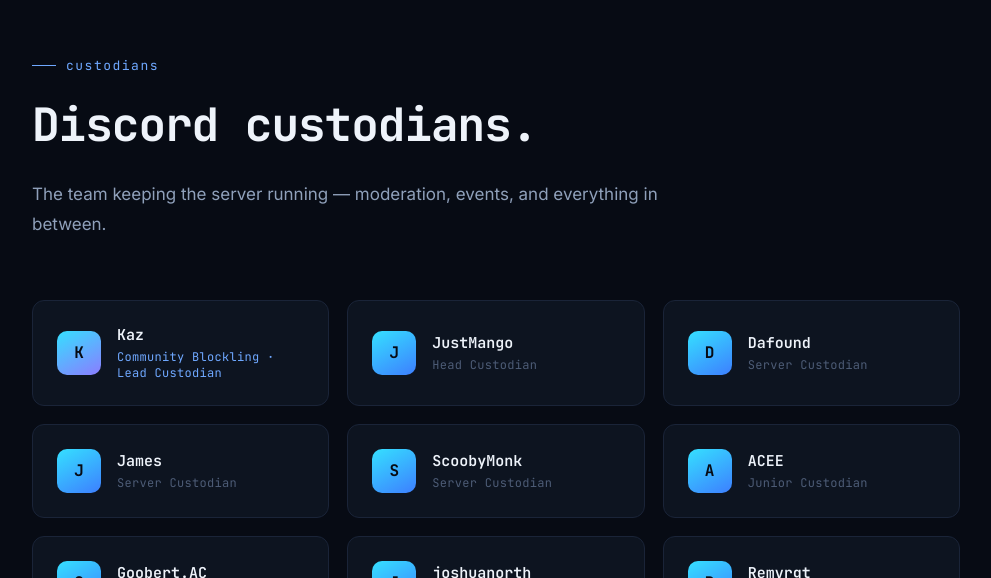
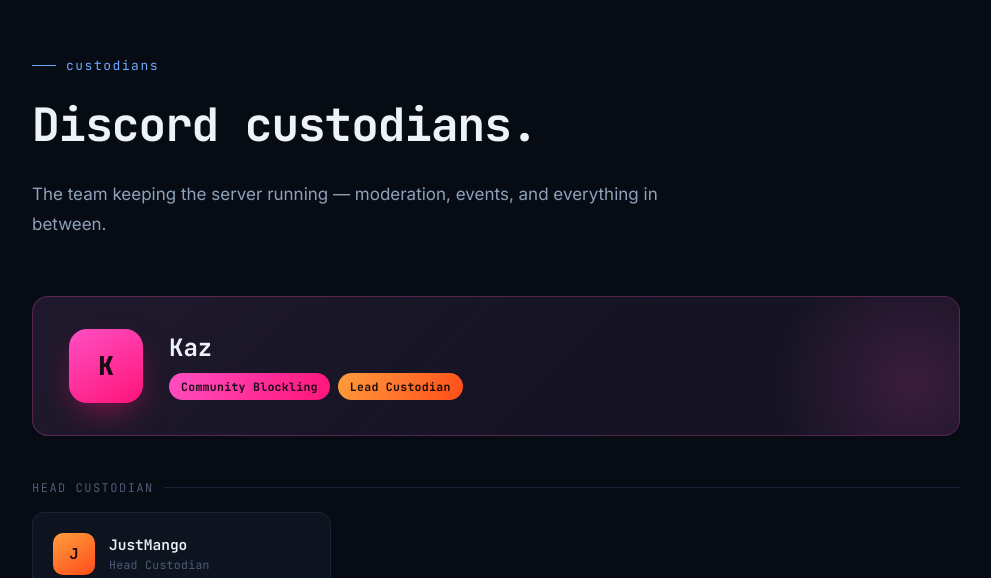
Before and after one commit to dickinsonethan45-collab/amb1.website, a plain HTML site: page index.html in a window 1280 px wide. Shown: the part 2222-2800 px from the top of the page, without its empty margins (144-1135 px from the left). Drawn offline with Linux system fonts and the light colour scheme.

Commit message:
Update index.html

```diff
--- a/index.html
+++ b/index.html
@@ -246,49 +246,130 @@
   }
 
   /* custodians */
+  :root{
+    --role-orange-1:#ff9d3d;
+    --role-orange-2:#ff4d1a;
+    --role-pink-1:#ff4fc3;
+    --role-pink-2:#ff1478;
+    --role-silver-1:#c9d4e3;
+    --role-silver-2:#7c8aa0;
+  }
+
+  .cust-featured{
+    margin-top:56px;
+    display:flex;
+    align-items:center;
+    gap:26px;
+    background:linear-gradient(135deg, rgba(255,79,195,0.08), rgba(255,20,120,0.03) 60%), var(--bg-panel);
+    border:1px solid rgba(255,79,195,0.28);
+    border-radius:16px;
+    padding:32px 36px;
+    position:relative;
+    overflow:hidden;
+  }
+  .cust-featured::after{
+    content:"";
+    position:absolute;top:-40%;right:-10%;
+    width:280px;height:280px;
+    background:radial-gradient(circle, rgba(255,79,195,0.16) 0%, transparent 70%);
+    pointer-events:none;
+  }
+  .cust-avatar-lg{
+    width:74px;height:74px;
+    border-radius:18px;
+    flex-shrink:0;
+    display:flex;align-items:center;justify-content:center;
+    font-family:'JetBrains Mono',monospace;
+    font-weight:800;
+    font-size:26px;
+    color:#1a0a14;
+    background:linear-gradient(150deg, var(--role-pink-1), var(--role-pink-2));
+    box-shadow:0 14px 34px -10px rgba(255,20,120,0.55);
+    position:relative;z-index:1;
+  }
+  .cust-featured-info{position:relative;z-index:1;}
+  .cust-featured-info h3{
+    font-family:'JetBrains Mono',monospace;
+    font-size:24px;
+    font-weight:700;
+    color:var(--ice);
+    margin-bottom:10px;
+  }
+
+  .role-badges{display:flex;gap:8px;flex-wrap:wrap;}
+  .badge{
+    font-family:'JetBrains Mono',monospace;
+    font-size:11.5px;
+    font-weight:700;
+    letter-spacing:0.3px;
+    padding:6px 12px;
+    border-radius:999px;
+    color:#1a0f08;
+    white-space:nowrap;
+  }
+  .badge-pink{background:linear-gradient(120deg, var(--role-pink-1), var(--role-pink-2));color:#1a0a14;}
+  .badge-orange{background:linear-gradient(120deg, var(--role-orange-1), var(--role-orange-2));color:#1a0a02;}
+  .badge-silver{background:linear-gradient(120deg, var(--role-silver-1), var(--role-silver-2));color:#10151d;}
+
+  .cust-tier{margin-top:44px;}
+  .tier-label{
+    font-family:'JetBrains Mono',monospace;
+    font-size:12px;
+    color:var(--grey-dim);
+    letter-spacing:1.5px;
+    text-transform:uppercase;
+    margin-bottom:16px;
+    display:flex;align-items:center;gap:10px;
+  }
+  .tier-label::after{
+    content:"";
+    flex:1;
+    height:1px;
+    background:var(--line);
+  }
+
   .cust-grid{
-    margin-top:60px;
     display:grid;
     grid-template-columns:repeat(auto-fill,minmax(230px,1fr));
-    gap:18px;
+    gap:16px;
   }
   .cust-card{
     background:var(--bg-panel);
     border:1px solid var(--line);
     border-radius:12px;
-    padding:24px;
+    padding:20px;
     display:flex;
     align-items:center;
-    gap:16px;
-    transition:border-color .3s ease, transform .3s cubic-bezier(.16,1,.3,1);
+    gap:14px;
+    transition:border-color .3s ease, transform .3s cubic-bezier(.16,1,.3,1), box-shadow .3s ease;
   }
-  .cust-card:hover{border-color:var(--line-bright);transform:translateY(-4px);}
+  .cust-card:hover{border-color:var(--line-bright);transform:translateY(-4px);box-shadow:0 14px 30px -18px rgba(0,0,0,0.6);}
   .cust-avatar{
-    width:44px;height:44px;
+    width:42px;height:42px;
     border-radius:10px;
     flex-shrink:0;
     display:flex;align-items:center;justify-content:center;
     font-family:'JetBrains Mono',monospace;
     font-weight:700;
-    font-size:16px;
-    color:var(--bg);
-    background:linear-gradient(150deg, var(--cyan), var(--blue));
+    font-size:15px;
+    background:linear-gradient(150deg, var(--role-orange-1), var(--role-orange-2));
+    color:#1a0a02;
   }
+  .cust-card.silver .cust-avatar{background:linear-gradient(150deg, var(--role-silver-1), var(--role-silver-2));color:#10151d;}
   .cust-info h4{
     font-family:'JetBrains Mono',monospace;
-    font-size:15px;
+    font-size:14.5px;
     color:var(--ice);
     font-weight:600;
-    margin-bottom:4px;
+    margin-bottom:3px;
   }
   .cust-info .role{
     font-family:'JetBrains Mono',monospace;
-    font-size:12px;
+    font-size:11.5px;
     color:var(--grey-dim);
     letter-spacing:0.3px;
   }
-  .cust-card.lead .cust-avatar{background:linear-gradient(150deg, var(--cyan), var(--violet));}
-  .cust-card.lead .role{color:var(--blue-bright);}
+
 
   footer{
     border-top:1px solid var(--line);padding:36px 48px;display:flex;justify-content:space-between;align-items:center;
@@ -407,14 +488,20 @@
     <h2>Discord custodians.</h2>
     <p class="lead">The team keeping the server running — moderation, events, and everything in between.</p>
 
-    <div class="cust-grid">
-      <div class="cust-card lead">
-        <div class="cust-avatar">K</div>
-        <div class="cust-info">
-          <h4>Kaz</h4>
-          <div class="role">Community Blockling · Lead Custodian</div>
+    <div class="cust-featured">
+      <div class="cust-avatar-lg">K</div>
+      <div class="cust-featured-info">
+        <h3>Kaz</h3>
+        <div class="role-badges">
+          <span class="badge badge-pink">Community Blockling</span>
+          <span class="badge badge-orange">Lead Custodian</span>
         </div>
       </div>
+    </div>
+
+    <div class="cust-tier">
+      <div class="tier-label">Head Custodian</div>
+      <div class="cust-grid">
         <div class="cust-card">
           <div class="cust-avatar">J</div>
           <div class="cust-info">
@@ -422,6 +509,12 @@
             <div class="role">Head Custodian</div>
           </div>
         </div>
+      </div>
+    </div>
+
+    <div class="cust-tier">
+      <div class="tier-label">Server Custodians</div>
+      <div class="cust-grid">
         <div class="cust-card">
           <div class="cust-avatar">D</div>
           <div class="cust-info">
@@ -443,6 +536,12 @@
             <div class="role">Server Custodian</div>
           </div>
         </div>
+      </div>
+    </div>
+
+    <div class="cust-tier">
+      <div class="tier-label">Junior Custodians</div>
+      <div class="cust-grid">
         <div class="cust-card">
           <div class="cust-avatar">A</div>
           <div class="cust-info">
@@ -464,11 +563,18 @@
             <div class="role">Junior Custodian</div>
           </div>
         </div>
-      <div class="cust-card">
+      </div>
+    </div>
+
+    <div class="cust-tier">
+      <div class="tier-label">Creator</div>
+      <div class="cust-grid">
+        <div class="cust-card silver">
           <div class="cust-avatar">R</div>
           <div class="cust-info">
             <h4>Remvrgt</h4>
             <div class="role">Silver Creator</div>
+          </div>
         </div>
       </div>
     </div>
```
Lines whose indentation alone changed are shown as unchanged.
